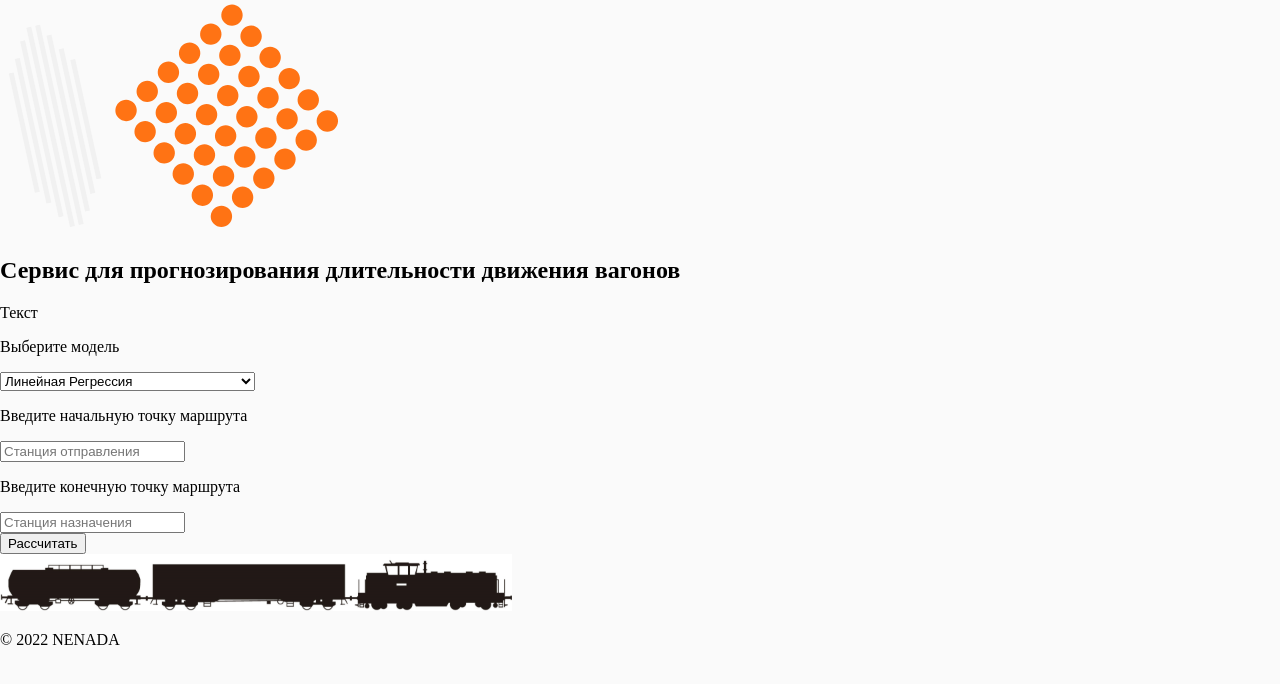
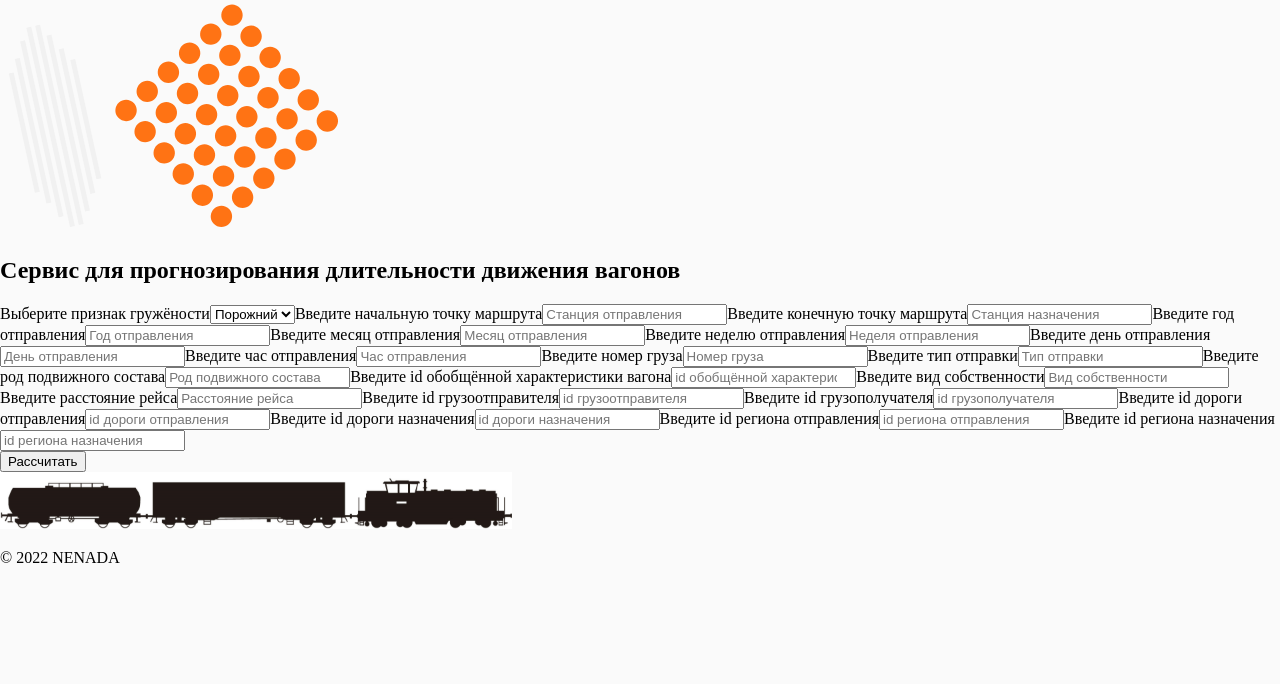
Before and after one commit to DariaKamenskaya/HackWagon22, a React (Create React App) app: page / in a window 1280 px wide. Shown: the top 684 px of the page. Built offline with nearby package versions, Linux system fonts and the light colour scheme.

Commit message:
feat: добавить 20 полей ввода

```diff
--- a/src/blocks/footer/footer.css
+++ b/src/blocks/footer/footer.css
@@ -1,5 +1,5 @@
 .footer {
-  margin: 50px auto;
+  margin: 10px auto;
   padding: 0px;
   width: 100%;
 }
--- a/src/blocks/main/__button/main__button.css
+++ b/src/blocks/main/__button/main__button.css
@@ -1,6 +1,6 @@
 .main__button {
   margin: 0px;
-  margin-bottom: 30px;
+  margin-bottom: 20px;
   background: #FFFFFF;
   border: 1px solid rgba(0, 0, 0, 0.5);
   box-shadow: 1px 1px 5px rgba(0, 0, 0, 0.25);
@@ -12,7 +12,7 @@
   font-family: Inter;
   font-style: normal;
   font-weight: normal;
-  font-size: 17px;
+  font-size: 20px;
   line-height: 17px;
 }
 
--- a/src/blocks/main/__form/__input/main__form__input.css
+++ b/src/blocks/main/__form/__input/main__form__input.css
@@ -1,4 +1,8 @@
 .main__form__input {
   margin: 0px;
+  margin-bottom: 20px;
   flex: 1;
+  display: flex;
+  flex-flow: column wrap;
+  height: 50vh;
 }
--- a/src/blocks/main/__form/main__form.css
+++ b/src/blocks/main/__form/main__form.css
@@ -3,7 +3,7 @@
   padding-left: 30px;
   padding-top: 30px;
   width: 90%;
-  height: 70vh;
+  height: 84vh;
   display: flex;
   flex-direction: column;
   background: rgba(255, 255, 255, 0.5);
--- a/src/blocks/main/__input/main__input.css
+++ b/src/blocks/main/__input/main__input.css
@@ -3,14 +3,14 @@
   font-family: Inter;
   font-style: normal;
   font-weight: normal;
-  font-size: 16px;
+  font-size: 18px;
   line-height: 17px;
-  width: 500px;
+  width: 600px;
   height: 30px;
   background: #FFFFFF;
   border: 1px solid rgba(165, 165, 165, 0.78);
   border-radius: 10px;
   box-sizing: border-box;
-  padding: 10px 0 0;
+  padding: 0px 10px 0;
   color: black;
 }
--- a/src/blocks/main/__text/main__text.css
+++ b/src/blocks/main/__text/main__text.css
@@ -1,9 +1,12 @@
 .main__text {
   margin: 0px;
+  margin-bottom: 2px;
   font-family: Inter;
   font-style: normal;
   font-weight: 400;
   font-size: 20px;
   line-height: 22px;
   color: black;
+  display: flex;
+  flex-direction: column;
 }
--- a/src/blocks/main/__title/main__title.css
+++ b/src/blocks/main/__title/main__title.css
@@ -1,10 +1,11 @@
 .main__title {
   margin: 0px;
-  margin-bottom: 20px;
+  margin-top: 10px;
+  margin-bottom: 30px;
   font-family: Inter;
   font-style: normal;
   font-weight: normal;
-  font-size: 36px;
+  font-size: 32px;
   line-height: 22px;
   text-align: center;
   color: #e77326;
--- a/src/components/Main.js
+++ b/src/components/Main.js
@@ -4,9 +4,26 @@ import decor2 from '../images/decor2.svg';
 
 function Main(props) {
   const [values, setValues] = useState({
-    model: "linealRegression",
+    is_load: 0,
     start: "",
     end: "",
+    year: "",
+    month: "",
+    week: "",
+    depart_day: "",
+    depart_hour: "",
+    fr_id: "",
+    route_type: "",
+    rod: "",
+    common_ch: "",
+    vidsobst: "",
+    distance: "",
+    snd_org_id: "",
+    rsv_org_id: "",
+    snd_roadid: "",
+    rsv_roadid: "",
+    snd_dp_id: "",
+    rsv_dp_id: "",
   });
 
   const handleChange = (e) => {
@@ -31,23 +48,111 @@ function Main(props) {
         <form  className="main__form" onSubmit={handleSubmit}>
           <div className='main__form__about'>
             <h2 className='main__title'>Сервис для прогнозирования длительности движения вагонов</h2>
-            <p className='main__text'>Текст</p>
+            {/* <p className='main__text'>Текст</p> */}
           </div>
           <div className='main__form__input'>
-            <p className='main__text'>Выберите модель</p>
-            <select className="main__input" value={values.model} onChange={handleChange}>
-              <option value="logicalRegression">Логистическая регрессия</option>
-              <option value="KNN">K Ближайших Соседей (KNN)</option>
-              <option value="linealRegression">Линейная Регрессия</option>
-              <option value="SVMs">Метод опорных Векторов (SVMs)</option>
-              <option value="treeResolution">Деревья Решений & Случайные Леса</option>
+            <label htmlFor="is_load" className='main__text'>
+              Выберите признак гружёности
+              <select className="main__input" value={values.is_load} onChange={handleChange} id="is_load" name="is_load">
+              <option value={1}>Гружёный</option>
+              <option value={0}>Порожний</option>
             </select>
-            <p className='main__text'>Введите начальную точку маршрута</p>
-            <input required id="start" name="start" type="text" placeholder="Станция отправления" className="main__input"
+            </label>
+            <label htmlFor="start" className='main__text'>
+              Введите начальную точку маршрута
+              <input required id="start" name="start" type="text" placeholder="Станция отправления" className="main__input"
                    value={values.start} onChange={handleChange} />
-            <p className='main__text'>Введите конечную точку маршрута</p>
-            <input required id="end" name="end" type="text" placeholder="Станция назначения" className="main__input"
+            </label>
+            <label htmlFor="end" className='main__text'>
+              Введите конечную точку маршрута
+              <input required id="end" name="end" type="text" placeholder="Станция назначения" className="main__input"
                    value={values.end} onChange={handleChange}/>
+            </label>
+            <label htmlFor="year" className='main__text'>
+              Введите год отправления
+              <input required id="year" name="year" type="number" placeholder="Год отправления" className="main__input"
+                   value={values.year} onChange={handleChange}/>
+            </label>
+            <label htmlFor="month" className='main__text'>
+              Введите месяц отправления
+              <input required id="month" name="month" type="text" placeholder="Месяц отправления" className="main__input"
+                   value={values.month} onChange={handleChange}/>
+            </label>
+            <label htmlFor="week" className='main__text'>
+              Введите неделю отправления
+              <input required id="week" name="week" type="number" placeholder="Неделя отправления" className="main__input"
+                   value={values.week} onChange={handleChange}/>
+            </label>
+            <label htmlFor="depart_day" className='main__text'>
+              Введите день отправления
+              <input required id="depart_day" name="depart_day" type="number" placeholder="День отправления" className="main__input"
+                   value={values.depart_day} onChange={handleChange}/>
+            </label>
+            <label htmlFor="depart_hour" className='main__text'>
+              Введите час отправления
+              <input required id="depart_hour" name="depart_hour" type="number" placeholder="Час отправления" className="main__input"
+                   value={values.depart_hour} onChange={handleChange}/>
+            </label>
+            <label htmlFor="fr_id" className='main__text'>
+              Введите номер груза
+              <input required id="fr_id" name="fr_id" type="number" placeholder="Номер груза" className="main__input"
+                   value={values.fr_id} onChange={handleChange}/>
+            </label>
+            <label htmlFor="route_type" className='main__text'>
+              Введите тип отправки
+              <input required id="route_type" name="route_type" type="number" placeholder="Тип отправки" className="main__input"
+                   value={values.route_type} onChange={handleChange}/>
+            </label>
+            <label htmlFor="rod" className='main__text'>
+              Введите род подвижного состава
+              <input required id="rod" name="rod" type="number" placeholder="Род подвижного состава" className="main__input"
+                   value={values.rod} onChange={handleChange}/>
+            </label>
+            <label htmlFor="common_ch" className='main__text'>
+              Введите id обобщённой характеристики вагона
+              <input required id="common_ch" name="common_ch" type="number" placeholder="id обобщённой характеристики вагона" className="main__input"
+                   value={values.common_ch} onChange={handleChange}/>
+            </label>
+            <label htmlFor="vidsobst" className='main__text'>
+              Введите вид собственности
+              <input required id="vidsobst" name="vidsobst" type="number" placeholder="Вид собственности" className="main__input"
+                   value={values.vidsobst} onChange={handleChange}/>
+            </label>
+            <label htmlFor="distance" className='main__text'>
+              Введите расстояние рейса
+              <input required id="distance" name="distance" type="number" placeholder="Расстояние рейса" className="main__input"
+                   value={values.distance} onChange={handleChange}/>
+            </label>
+            <label htmlFor="snd_org_id" className='main__text'>
+              Введите id грузоотправителя
+              <input required id="snd_org_id" name="snd_org_id" type="number" placeholder="id грузоотправителя" className="main__input"
+                   value={values.snd_org_id} onChange={handleChange}/>
+            </label>
+            <label htmlFor="rsv_org_id" className='main__text'>
+              Введите id грузополучателя
+              <input required id="rsv_org_id" name="rsv_org_id" type="number" placeholder="id грузополучателя" className="main__input"
+                   value={values.rsv_org_id} onChange={handleChange}/>
+            </label>
+            <label htmlFor="snd_roadid" className='main__text'>
+              Введите id дороги отправления
+              <input required id="snd_roadid" name="snd_roadid" type="number" placeholder="id дороги отправления" className="main__input"
+                   value={values.snd_roadid} onChange={handleChange}/>
+            </label>
+            <label htmlFor="rsv_roadid" className='main__text'>
+              Введите id дороги назначения
+              <input required id="rsv_roadid" name="rsv_roadid" type="number" placeholder="id дороги назначения" className="main__input"
+                   value={values.rsv_roadid} onChange={handleChange}/>
+            </label>
+            <label htmlFor="snd_dp_id" className='main__text'>
+              Введите id региона отправления
+              <input required id="snd_dp_id" name="snd_dp_id" type="number" placeholder="id региона отправления" className="main__input"
+                   value={values.snd_dp_id} onChange={handleChange}/>
+            </label>
+            <label htmlFor="rsv_dp_id" className='main__text'>
+              Введите id региона назначения
+              <input required id="rsv_dp_id" name="rsv_dp_id" type="number" placeholder="id региона назначения" className="main__input"
+                   value={values.rsv_dp_id} onChange={handleChange}/>
+            </label>
           </div>
           <div className='main__form__button'>
             <button type="submit" className="main__button" >Рассчитать</button>
```
